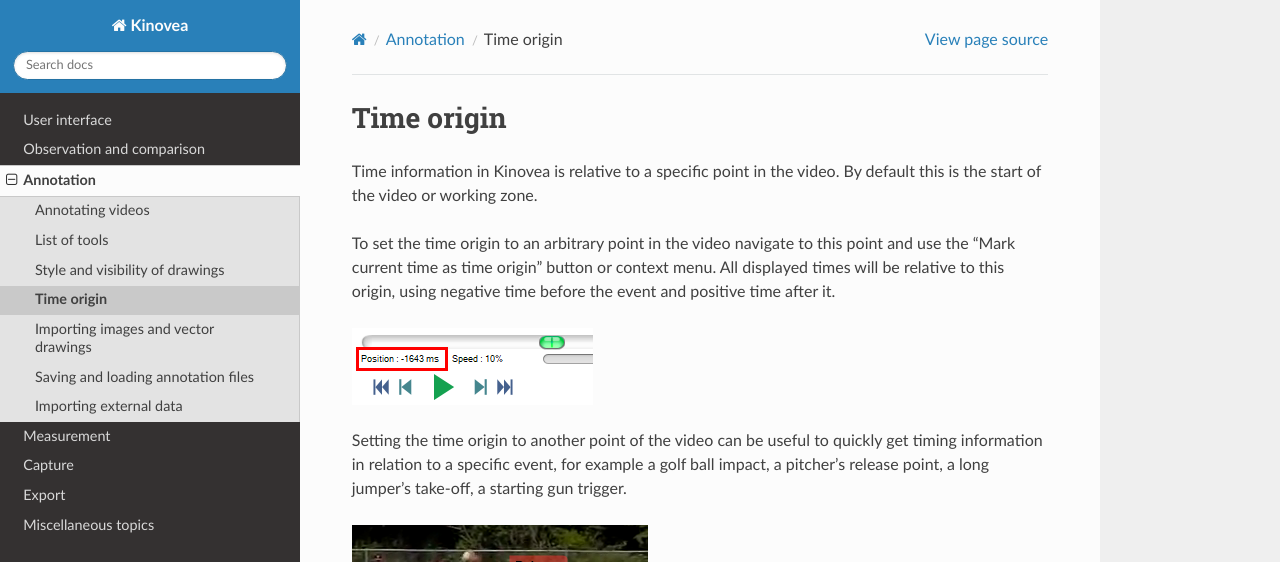
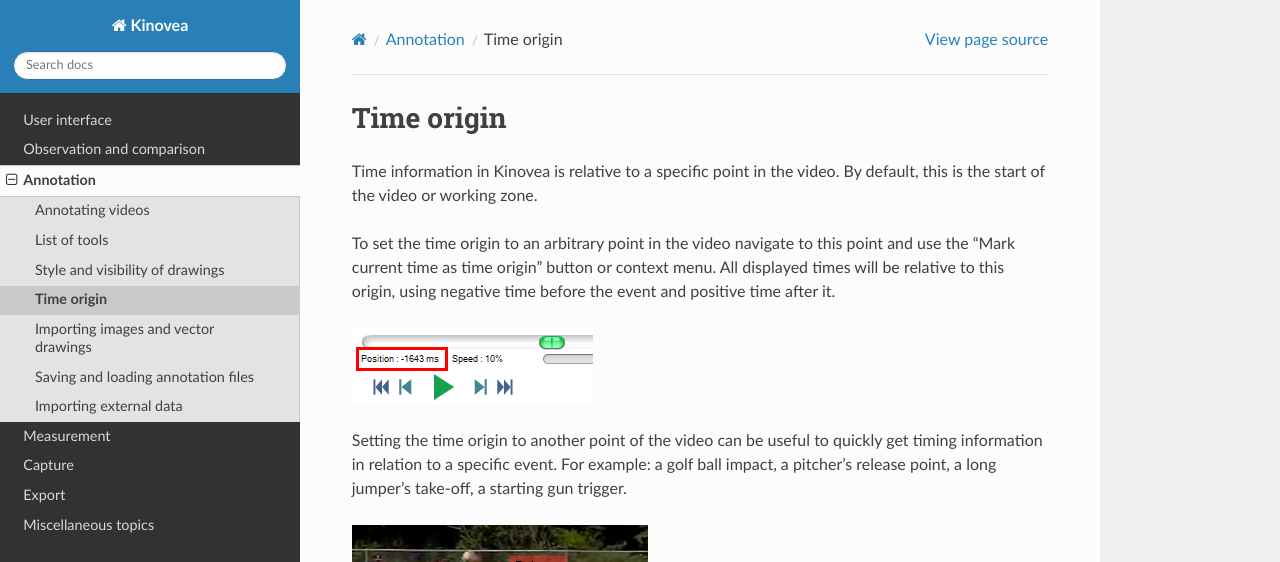
Before and after one commit to Kinovea/kinovea-docs, a Sphinx documentation site: the page built from source/annotation/time_origin.rst, in a window 1280 px wide and 1059 px high. Shown: the top 562 px of the window. Built offline with Sphinx 7.4.7 and the Read the Docs theme 2.0.0, drawn with Linux system fonts in a browser that asks for light colours.

```diff
--- a/source/annotation/time_origin.rst
+++ b/source/annotation/time_origin.rst
@@ -2,15 +2,15 @@
 Time origin
 ===========
 Time information in Kinovea is relative to a specific point in the video.
-By default this is the start of the video or working zone.
+By default, this is the start of the video or working zone.
 
 To set the time origin to an arbitrary point in the video navigate to this point and use the "Mark current time as time origin" button or context menu.
 All displayed times will be relative to this origin, using negative time before the event and positive time after it.
 
 .. image:: /images/measurement/negativetime.png
 
-Setting the time origin to another point of the video can be useful to quickly get timing information in relation to a specific event,
-for example a golf ball impact, a pitcher's release point, a long jumper's take-off, a starting gun trigger.
+Setting the time origin to another point of the video can be useful to quickly get timing information in relation to a specific event.
+For example: a golf ball impact, a pitcher's release point, a long jumper's take-off, a starting gun trigger.
 
 .. image:: /images/measurement/relativeclock.png
 
```
